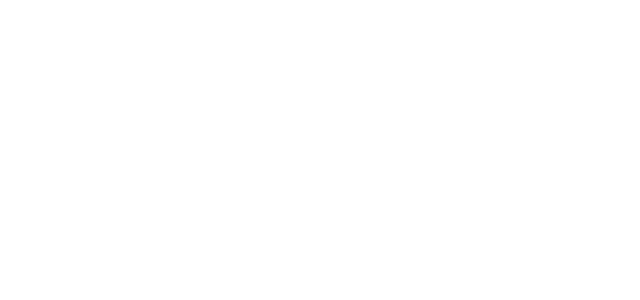
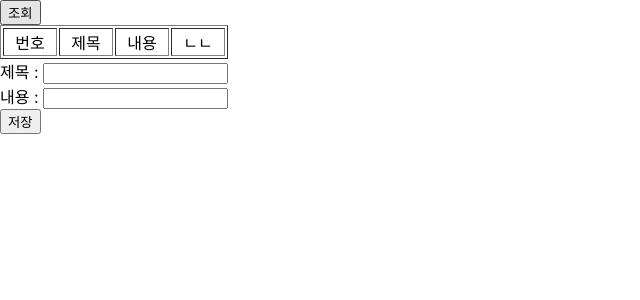
Before and after one commit to younghun0/todolist, a React (Create React App) app: page /board in a window 1280 px wide. Before the commit this address had no page. Shown: the top 300 px of the page, without its empty margins (0-640 px from the left). Built offline with nearby package versions, Linux system fonts and the light colour scheme.

Commit message:
리덕스 사가 적용

```diff
--- a/package.json
+++ b/package.json
@@ -15,9 +15,11 @@
     "react-modal": "^3.16.1",
     "react-redux": "^8.0.5",
     "react-router-dom": "^6.6.1",
+    "react-saga": "^0.3.1",
     "react-scripts": "5.0.1",
     "redux": "^4.2.0",
     "redux-promise-middleware": "^6.1.3",
+    "redux-saga": "^1.2.2",
     "redux-thunk": "^2.4.2",
     "styled-components": "^5.3.6",
     "web-vitals": "^2.1.4"
--- a/src/App.js
+++ b/src/App.js
@@ -5,12 +5,24 @@
 import Todo from "./pages/Todo";
 import { Provider } from "react-redux";
 import Counter from "./components/Counter/Counter";
-import store from "./store";
+import createSagaMiddleware from "redux-saga";
+import rootReducer, { rootSaga } from "./module/rootReducer";
+import { configureStore } from "@reduxjs/toolkit";
+import Container from "./containers/Container";
+
+const sagaMiddleware = createSagaMiddleware();
+
+const store = configureStore({
+  reducer: rootReducer,
+  middleware: [sagaMiddleware],
+});
+sagaMiddleware.run(rootSaga);
 
 const App = () => {
   return (
     <Provider store={store}>
       <Routes>
+        <Route path="/board" element={<Container />} />
         <Route path="/Counter" element={<Counter />} />
         <Route path="/login" element={<Login />} />
         <Route path="/join" element={<Join />} />
--- /dev/null
+++ b/src/api/posts.js
@@ -0,0 +1,23 @@
+import axios from "axios";
+import axiosInstance from "../apis/axiosInstance";
+
+export const getData = async (page) => {
+  const selectUrl = `/todo?page=${page}`;
+  // const selectUrl = "http://localhost:4000/data/";
+  const response = await axiosInstance.get(selectUrl);
+  return response.data;
+};
+
+export async function saveData(saveData) {
+  const formData = new FormData();
+  formData.append("title", saveData);
+  formData.append("isCompleted", false);
+  const inserUrl = "/todo";
+  const response = await axiosInstance.post(inserUrl, formData);
+  return response;
+}
+export async function removeData(id) {
+  const removeUrl = "/todo/" + id;
+  const response = await axiosInstance.delete(removeUrl);
+  return response;
+}
--- /dev/null
+++ b/src/components/BoardList.js
@@ -0,0 +1,24 @@
+import React from "react";
+
+function BoardList({
+  id,
+  boardId,
+  title,
+  Content,
+  onRowClick,
+  onRemoveButtonClick,
+  page,
+}) {
+  return (
+    <tr>
+      <td onClick={() => onRowClick(id, boardId, title, Content)}>{boardId}</td>
+      <td onClick={() => onRowClick(id, boardId, title, Content)}>{title}</td>
+      <td onClick={() => onRowClick(id, boardId, title, Content)}>{Content}</td>
+      <td>
+        <button onClick={() => onRemoveButtonClick(id, page)}>삭제</button>
+      </td>
+    </tr>
+  );
+}
+
+export default BoardList;
--- /dev/null
+++ b/src/components/BoardNew.js
@@ -0,0 +1,43 @@
+import React from "react";
+
+function BoardNew({ changeInput, inputData, onSaveButtonClick, resetForm }) {
+  const saveBtnClick = (e) => {
+    e.preventDefault();
+    onSaveButtonClick(inputData);
+    resetForm();
+  };
+
+  return (
+    <div>
+      <form onSubmit={saveBtnClick}>
+        <div>
+          제목 :{" "}
+          <input
+            type="text"
+            name="title"
+            onChange={changeInput}
+            value={inputData.title}
+          />
+        </div>
+        <div>
+          내용 :{" "}
+          <input
+            type="text"
+            name="boardContent"
+            onChange={changeInput}
+            value={inputData.boardContent}
+          />
+        </div>
+        <input
+          type="hidden"
+          name="boardId"
+          onChange={changeInput}
+          value={inputData.boardId}
+        />
+        <button type="submit">저장</button>
+      </form>
+    </div>
+  );
+}
+
+export default BoardNew;
--- /dev/null
+++ b/src/containers/Container.js
@@ -0,0 +1,93 @@
+import { useState } from "react";
+import { useDispatch, useSelector } from "react-redux";
+import BoardList from "../components/BoardList";
+import BoardNew from "../components/BoardNew";
+import {
+  removeDataAsync,
+  saveDataAsync,
+  searchDataAsync,
+} from "../module/boardReducer";
+
+function Container() {
+  const [page, setPage] = useState(1);
+  let [inputData, setInputData] = useState({
+    title: "",
+  });
+  const dispatch = useDispatch();
+
+  const { todos, success } = useSelector((state) => state.boardReducer);
+
+  const onSearchButtonClick = () => {
+    resetForm();
+    dispatch(searchDataAsync(page));
+  };
+  const onSaveButtonClick = (data) => {
+    dispatch(saveDataAsync(data));
+  };
+  const onRemoveButtonClick = (id, page) => {
+    dispatch(removeDataAsync({ id, page }));
+  };
+
+  const onRowClick = (id, boardId, title, boardContent) => {
+    setInputData({
+      id: id,
+      title: title,
+      boardContent: boardContent,
+    });
+  };
+
+  const changeInput = (e) => {
+    setInputData({
+      ...inputData,
+      [e.target.name]: e.target.value,
+    });
+  };
+
+  const resetForm = () => {
+    setInputData({
+      title: "",
+      content: "",
+    });
+  };
+
+  return (
+    <div>
+      <button onClick={onSearchButtonClick}>조회</button>
+      <div>
+        <table border="1">
+          <tbody>
+            <tr align="center">
+              <td width="50">번호</td>
+              <td width="50">제목</td>
+              <td width="50">내용</td>
+              <td width="50">{success ? "ㅇㅇ" : "ㄴㄴ"}</td>
+            </tr>
+            {todos.length > 0 &&
+              todos.map((row) => (
+                <BoardList
+                  key={row._id}
+                  id={row._id}
+                  boardId={row._id}
+                  title={row.title}
+                  Content={row.createdDate}
+                  onRowclick={onRowClick}
+                  onRemoveButtonClick={onRemoveButtonClick}
+                  page={page}
+                />
+              ))}
+          </tbody>
+        </table>
+      </div>
+      <div>
+        <BoardNew
+          changeInput={changeInput}
+          inputData={inputData}
+          onSaveButtonClick={onSaveButtonClick}
+          resetForm={resetForm}
+        />
+      </div>
+    </div>
+  );
+}
+
+export default Container;
--- /dev/null
+++ b/src/module/boardReducer.js
@@ -0,0 +1,50 @@
+import * as API from "../api/posts";
+import { call, put, takeEvery } from "redux-saga/effects";
+import { createAction, createReducer } from "@reduxjs/toolkit";
+
+const SEARCH_DATA_ASYNC = "SEARCH_DATA_ASYNC";
+const SEARCH_DATA = "SEARCH_DATA";
+const SAVE_DATA_ASYNC = "SAVE_DATA_ASYNC";
+const REMOVE_DATA_ASYNC = "REMOCE_DATA_ASYNC";
+
+export const searchDataAsync = createAction(SEARCH_DATA_ASYNC);
+export const searchData = createAction(SEARCH_DATA);
+export const saveDataAsync = createAction(SAVE_DATA_ASYNC);
+export const removeDataAsync = createAction(REMOVE_DATA_ASYNC);
+
+export function* boardSaga() {
+  yield takeEvery(SEARCH_DATA_ASYNC, searchDataSaga);
+  yield takeEvery(SAVE_DATA_ASYNC, saveDataSaga);
+  yield takeEvery(REMOVE_DATA_ASYNC, removeDataSaga);
+}
+
+export function* searchDataSaga({ payload: page }) {
+  const response = yield call(API.getData, page);
+  yield put(searchData(response));
+}
+
+// Save Saga
+export function* saveDataSaga({ payload }) {
+  const response = yield call(API.saveData, payload);
+  return response;
+}
+
+// Remove Saga
+export function* removeDataSaga({ payload }) {
+  const response = yield call(API.removeData, payload.id);
+}
+
+// initState
+const initialState = {
+  todos: [],
+  success: false,
+};
+
+// Toolkit Reducer
+export default createReducer(initialState, {
+  [SEARCH_DATA]: (state, { payload: data }) => {
+    state.todos = data.todos;
+    // state.todos = state.todos.concat(data.todos);
+    state.success = data.success;
+  },
+});
--- /dev/null
+++ b/src/module/rootReducer.js
@@ -0,0 +1,10 @@
+import { combineReducers } from "redux";
+import boardReducer, { boardSaga } from "./boardReducer";
+import { all } from "redux-saga/effects";
+
+const rootReducer = combineReducers({ boardReducer });
+
+export function* rootSaga() {
+  yield all([boardSaga()]);
+}
+export default rootReducer;
--- a/src/pages/Todo/Todo.jsx
+++ b/src/pages/Todo/Todo.jsx
@@ -1,10 +1,12 @@
 import { useCallback, useEffect, useState } from "react";
 import Modal from "react-modal";
+import { useDispatch, useSelector } from "react-redux";
 import { useNavigate } from "react-router";
 import axiosInstance from "../../apis/axiosInstance";
 import ModalTodo from "../../components/Modal/ModalTodo";
 import TodoInput from "../../components/TodoInput";
 import TodoList from "../../components/TodoList";
+import { saveDataAsync, searchDataAsync } from "../../module/boardReducer";
 import { TodoDiv, TodoTitle, TodoWrapper } from "./Todo.styled";
 
 const Todo = () => {
@@ -14,6 +16,30 @@
   const [isLoading, setIsLoading] = useState(false);
   const [todo, setTodo] = useState(null);
 
+  const dispatch = useDispatch();
+
+  const { todos: retodos, success } = useSelector(
+    (state) => state.boardReducer
+  );
+
+  const onSearchButtonClick = useCallback(
+    (page) => {
+      dispatch(searchDataAsync(page));
+      console.log(retodos);
+      if (retodos.length === 0) {
+        alert("마지막페이지입니다");
+      } else {
+        setPage(page + 1);
+      }
+      setTodos((prev) => {
+        return prev.concat(retodos);
+      });
+    },
+    [dispatch, retodos]
+  );
+  const onSaveButtonClick = (data) => {
+    dispatch(saveDataAsync(data));
+  };
   const handleAddTodo = useCallback((nextTodo) => {
     setTodos((prev) => [nextTodo, ...prev]);
   }, []);
@@ -55,12 +81,12 @@
   const patch = useCallback(async () => {
     try {
       setIsLoading(true);
-      const respons = await axiosInstance.get(`/todo?page=${page}`);
-      const { paging, todos: prevTodos } = respons.data;
-      setTodos((prev) => {
-        return prev.concat(prevTodos);
-      });
-      setPage(page + 1);
+      // const respons = await axiosInstance.get(`/todo?page=${page}`);
+      // const { paging, todos: prevTodos } = respons.data;
+      onSearchButtonClick(page);
+      // setTodos((prev) => {
+      //   return prev.concat(retodos);
+      // });
     } catch (e) {
       if (e.request.statusText === "Unauthorized") {
         alert("권한이 없습니다 재로그인 해주세요");
@@ -71,11 +97,12 @@
     } finally {
       setIsLoading(false);
     }
-  }, [navigate, page]);
+  }, [navigate, onSearchButtonClick, page]);
 
   useEffect(() => {
     (async () => {
       await patch();
+      setTodos(retodos);
     })();
   }, []);
   const handleModalTitle = useCallback(
@@ -126,9 +153,15 @@
   }, []);
   return (
     <TodoWrapper>
+      <h1>{success ? "불러옴" : "안불러옴"}</h1>
+      <button onClick={() => onSearchButtonClick(page)}>누름</button>
+
       <TodoTitle>Todo</TodoTitle>
       <TodoDiv>
-        <TodoInput handleAddTodo={handleAddTodo} />
+        <TodoInput
+          handleAddTodo={handleAddTodo}
+          onSaveButtonClick={onSaveButtonClick}
+        />
         <TodoList
           todos={todos}
           handleTodos={handleTodos}
```
Also changed, not shown: data.json (added, +40 -0 lines), src/components/TodoInput/TodoInput.jsx (+5 -16 lines), 1 other file (tests, documents, lock files or other folders).
